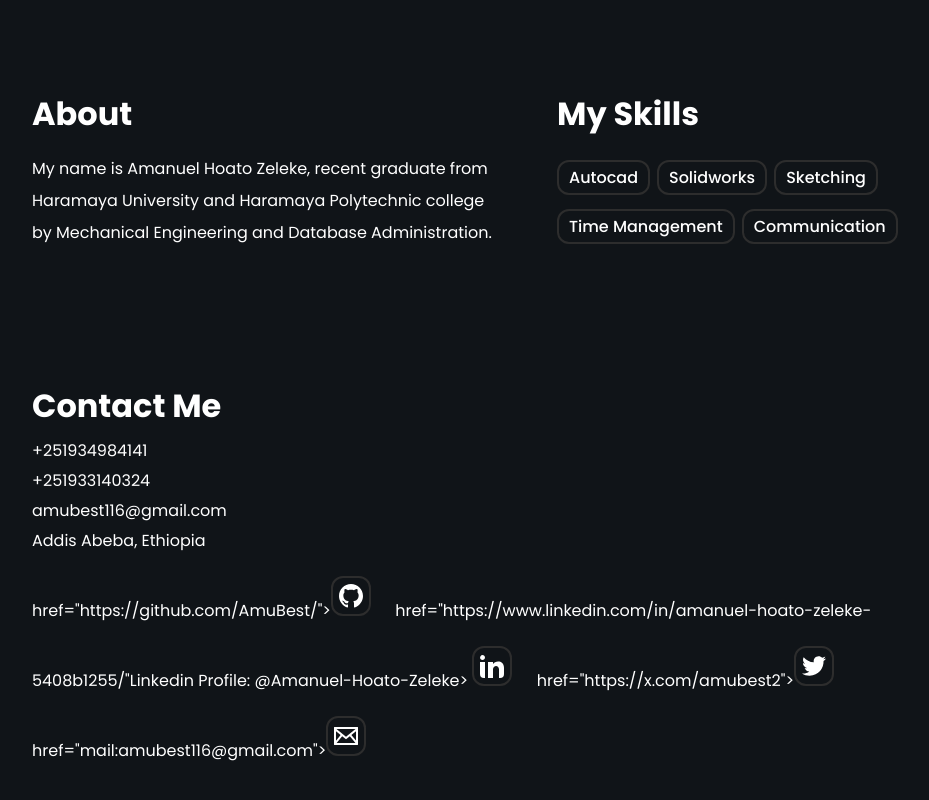
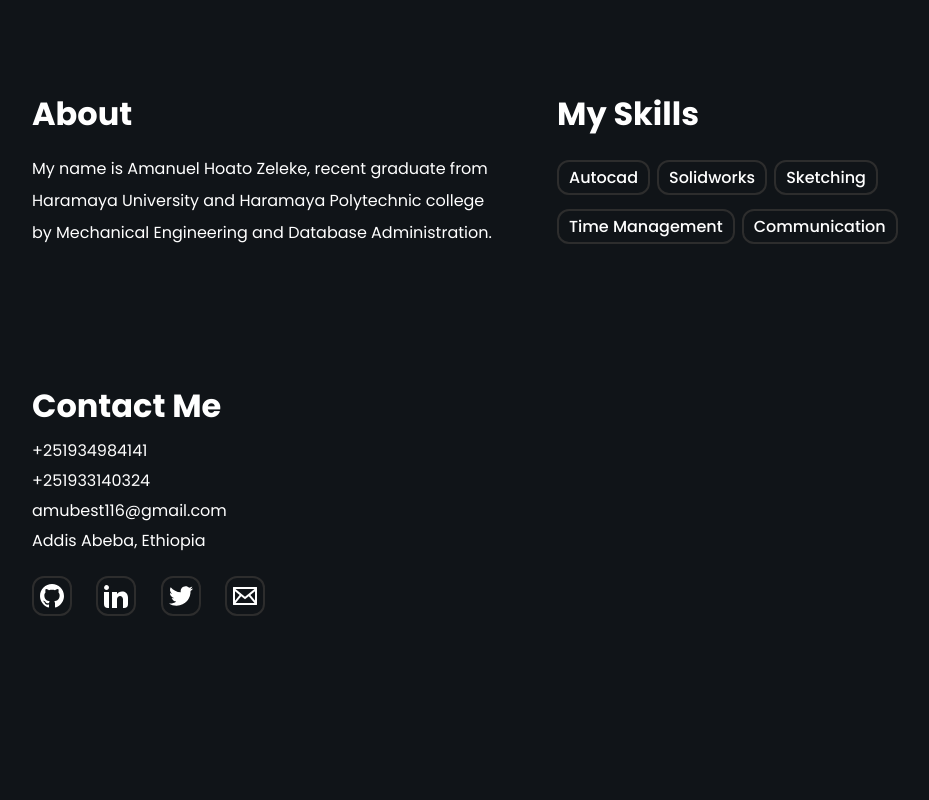
Before and after one commit to AmuBest/port, a plain HTML site: page index.html in a window 1280 px wide. Shown: the part 530-1330 px from the top of the page, without its empty margins (108-1037 px from the left). After the commit the page ends 1276 px from the top, so only its background shows below. Drawn offline with Linux system fonts and the light colour scheme.

Commit message:
Update index.html

```diff
--- a/index.html
+++ b/index.html
@@ -61,10 +61,10 @@
           <p>Addis Abeba, Ethiopia</p>
         </div>
         <div class="social-icons">
-          <a> href="https://github.com/AmuBest/"><img src="./assets/github.svg" /></a>
-          <a> href="https://www.linkedin.com/in/amanuel-hoato-zeleke-5408b1255/"Linkedin Profile: @Amanuel-Hoato-Zeleke> </a><img src="./assets/linkedin.svg" /></a>
-          <a> href="https://x.com/amubest2"><img src="./assets/twitter.svg" /></a>
-          <a> href="mail:amubest116@gmail.com"><img src="./assets/mail.svg" /></a>
+          <a href="https://github.com/AmuBest/"><img src="./assets/github.svg" /></a>
+          <a href="https://www.linkedin.com/in/amanuel-hoato-zeleke-5408b1255/"Linkedin Profile: @Amanuel-Hoato-Zeleke> </a><img src="./assets/linkedin.svg" /></a>
+          <a href="https://x.com/amubest2"><img src="./assets/twitter.svg" /></a>
+          <a href="mail:amubest116@gmail.com"><img src="./assets/mail.svg" /></a>
         </div>
       </div>
     </div>
```
